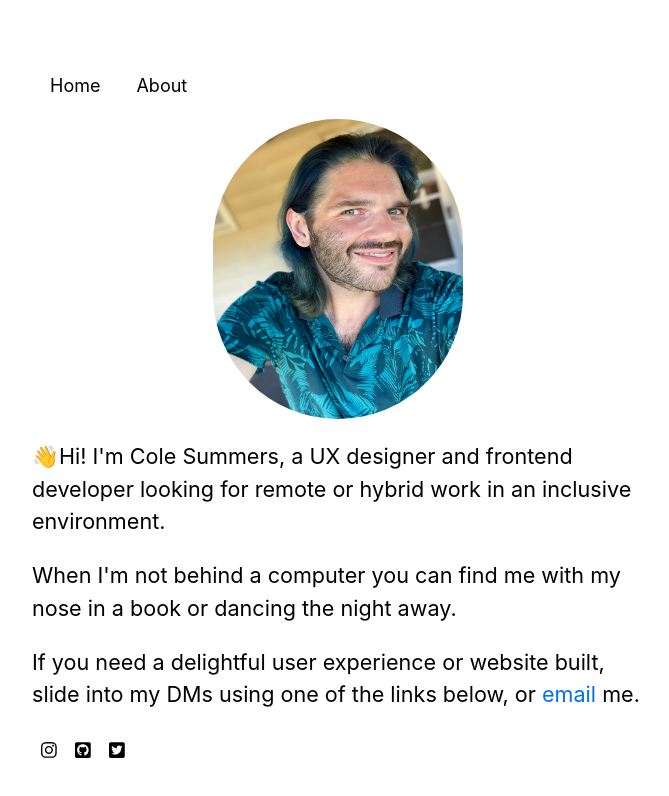
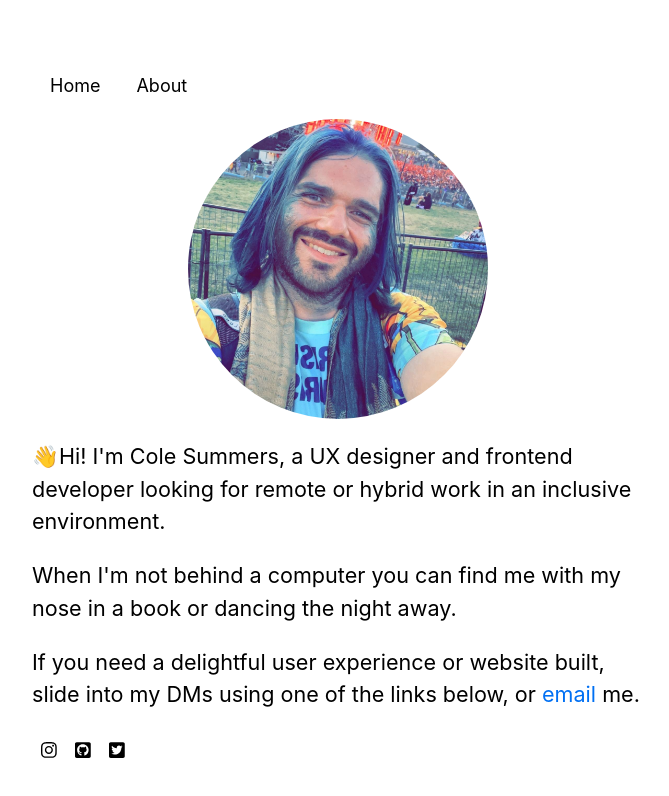
Before and after one commit to ncolesummers/Portfolio, a Next.js app in the folder nextjs-blog/: page /about in a window 1280 px wide. Shown: the top 796 px of the page, without its empty margins (302-971 px from the left). Built offline with nearby package versions, Linux system fonts and the light colour scheme.

Commit message:
Updated Photo in About

```diff
--- a/nextjs-blog/pages/about.tsx
+++ b/nextjs-blog/pages/about.tsx
@@ -8,10 +8,10 @@ export default function About() {
             <div style={{ display: "flex", justifyContent: "center", }}>
                 <Image
                 priority
-                src="/images/IMG_1832.jpeg"
+                src="/images/IMG_1757.JPG"
                 className={utilStyles.borderCircle}
                 height={300}
-                width={250}
+                width={300}
                 alt="Picture of the author"
                 />
             </div>
```
Also changed, not shown: nextjs-blog/public/images/IMG_1757.JPG (added), nextjs-blog/public/images/IMG_1832.jpeg (deleted).
